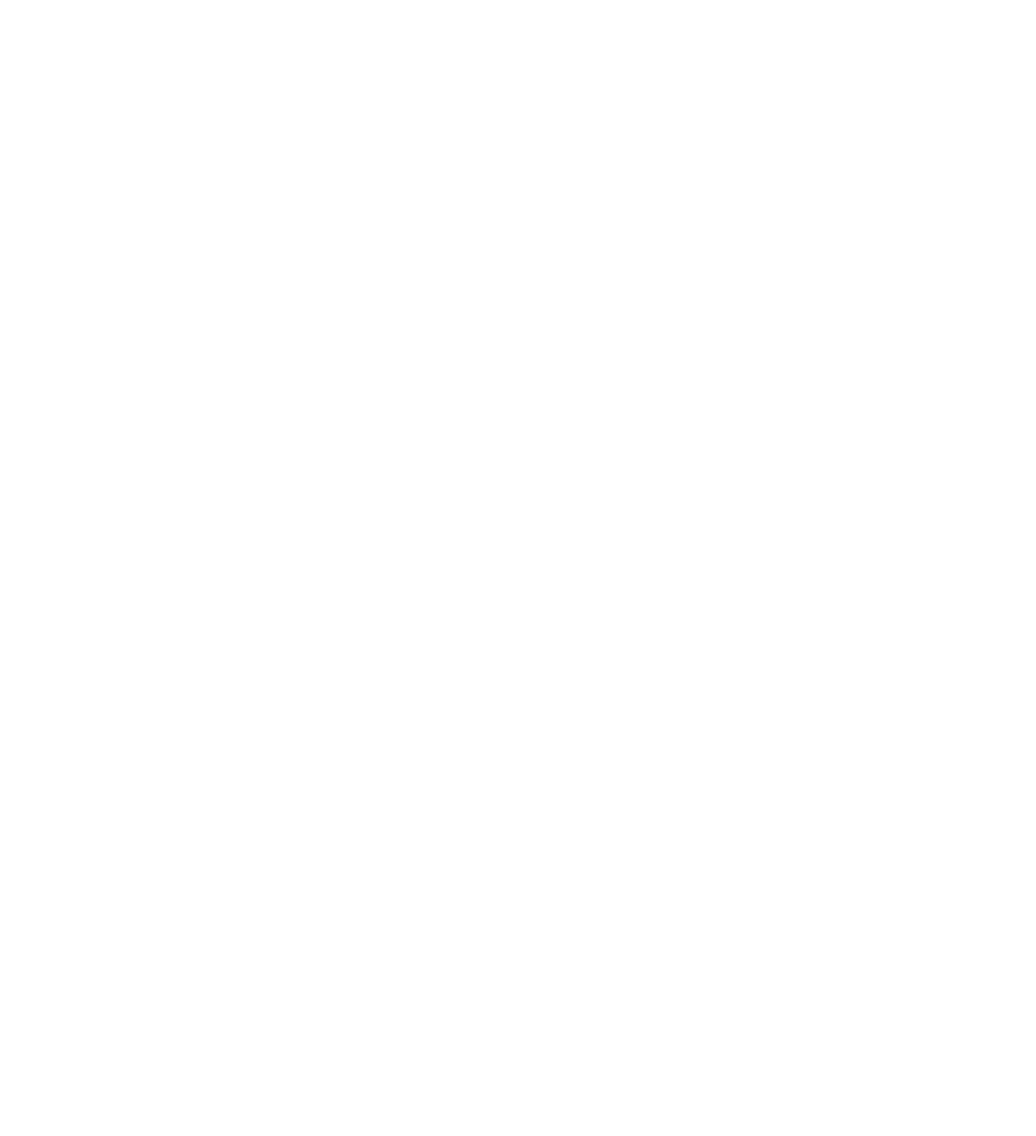
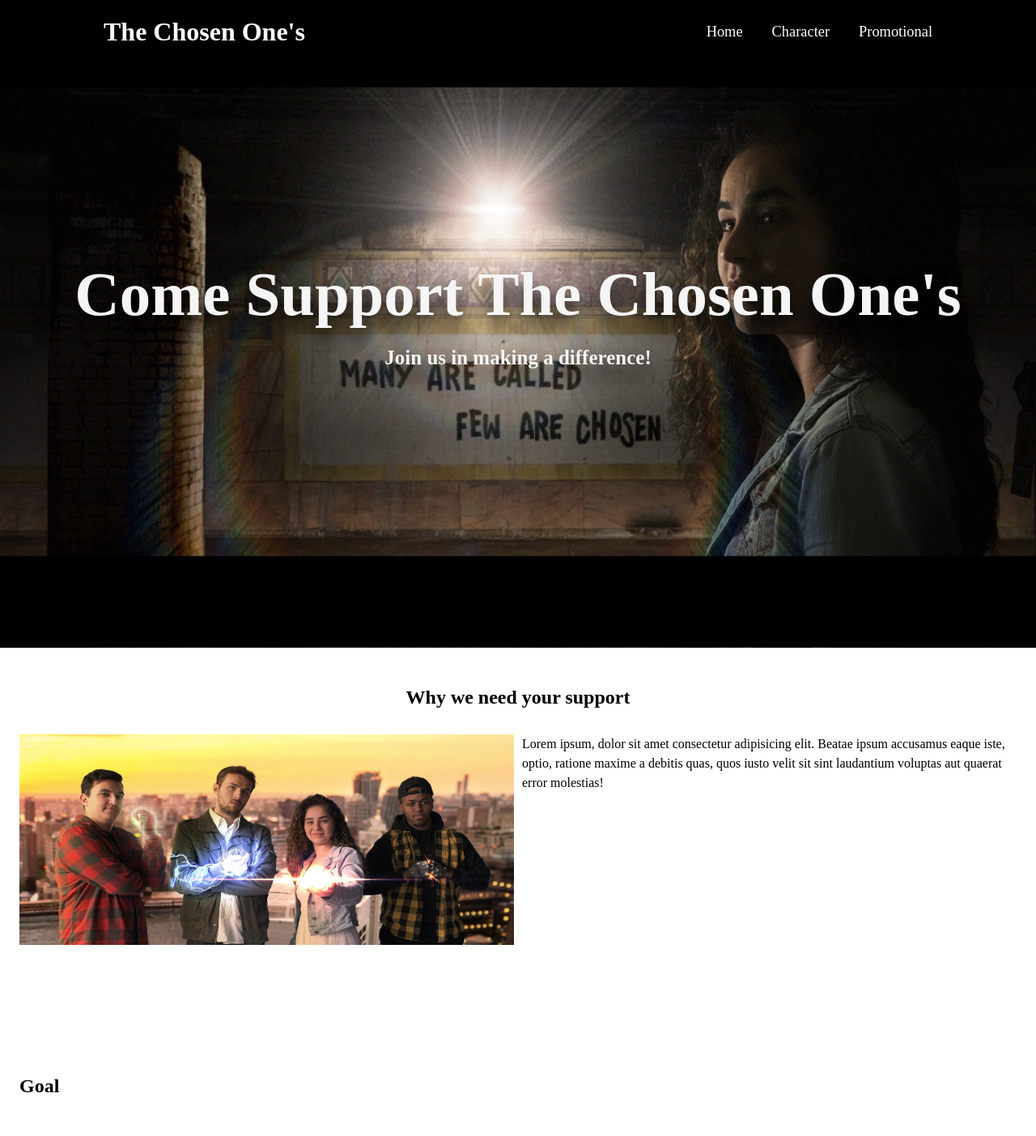
Before and after one commit to MrMolina836/The-Chosen-Ones-Website, a plain HTML site: page pages/Promotional.html in a window 1280 px wide. Shown: the whole page at 81% size. Before the commit the page ends 800 px from the top, so only its background shows below. Drawn offline with nearby package versions, Linux system fonts and the light colour scheme.

```diff
--- a/pages/Promotional.html
+++ b/pages/Promotional.html
@@ -1,12 +1,71 @@
-<!DOCTYPE html>
+<!doctype html>
 <html lang="en">
-<head>
-    <meta charset="UTF-8">
-    <meta name="viewport" content="width=device-width, initial-scale=1.0">
-    <link rel="stylesheet" href="../style.css">
+  <head>
+    <meta charset="UTF-8" />
+    <meta name="viewport" content="width=device-width, initial-scale=1.0" />
+    <link rel="stylesheet" href="../style.css" />
+    <link
+      href="https://unpkg.com/boxicons@2.1.4/css/boxicons.min.css"
+      rel="stylesheet"
+    />
     <title>Promotional</title>
-</head>
-<body>
+  </head>
+  <body>
+    <section class="promotional__home-container">
+      <header class="header">
+        <a href="" class="logo">The Chosen One's</a>
 
-</body>
+        <input type="checkbox" id="check" />
+        <label for="check" class="icons">
+          <i class="bx bx-menu" id="menu__icon"></i>
+          <i class="bx bx-x" id="close__icon"></i>
+        </label>
+
+        <nav class="navbar">
+          <a href="../index.html">Home</a>
+          <a href="./Character.html">Character</a>
+          <a href="#">Promotional</a>
+        </nav>
+      </header>
+      <div class="homeText">
+        <h1 class="homeText">Come Support The Chosen One's</h1>
+        <p class="homeSubtext">
+            Join us in making a difference!
+        </p>
+      </div>
+    </section>
+
+    <main class="promotional__container">
+      <section class="promotional__breakdown">
+        <div class="breakdown__title">
+          <h2>Why we need your support</h2>
+        </div>
+
+        <div class="promotional__detail-breakdown">
+          <div class="promotional__img-container">
+            <img src="../assets/Group Photo.png" alt="" />
+          </div>
+
+          <div class="promotional__text-container">
+            <p>
+              Lorem ipsum, dolor sit amet consectetur adipisicing elit. Beatae
+              ipsum accusamus eaque iste, optio, ratione maxime a debitis quas,
+              quos iusto velit sit sint laudantium voluptas aut quaerat error
+              molestias!
+            </p>
+          </div>
+        </div>
+      </section>
+
+      <section class="fundraiser__container">
+        <div class="fundraiser__title">
+            <h2>Goal</h2>
+        </div>
+
+        <div class="fundraiser__detail-container">
+
+        </div>
+      </section>
+    </main>
+  </body>
 </html>
--- a/style.css
+++ b/style.css
@@ -9,6 +9,8 @@
     min-height: 100vh;
     background: url(./assets/Chosen\ Main\ page.png) no-repeat;
     background-size: cover;
+    background-position: center;
+    width: 100%;
 }
 .header{
     position: fixed;
@@ -29,7 +31,6 @@
     top: 0;
     left: 0;
     background: rgba(0, 0, 0, .1);
-    backdrop-filter: blur(50px);
     z-index: -1;
 }
 .logo{
@@ -81,15 +82,16 @@
     display: flex;
     flex-direction: column;
     align-items: center;
-    padding: 3rem 2rem;
+    padding: 7rem 2rem;
+    background: linear-gradient(to top, #040308, #ad4a28, #dd723c, #fc7001, #dcb697, #9ba5ae, #3e5879, #020b1a);
 }
 .character__box{
-    border: 1px solid black;
+    background: #fff;
     width: 75%;
     padding: 1rem;
     border-radius: 20px;
     margin-top: 3rem;
-    box-shadow: 30px 30px 20px rgba(0, 0, 0, 0.3);
+    box-shadow: 30px 30px 20px rgba(0, 0, 0, 0.5);
     cursor: pointer;
     transition: 0.5s ease-in-out;
 }
@@ -104,16 +106,19 @@
     display: flex;
     flex-direction: column;
     align-items: center;
+    justify-content: center;
 }
 .character__image{
-    width: 75%;
-    height: 80%;
+    width: 110px;
+    height: 100px;
     margin-bottom: .3rem;
 }
 .character__image img{
     height: 100%;
     width: 100%;
     border-radius: 50%;
+    object-fit: cover;
+    object-position: 100% 10%;
 }
 .character__details{
     width: 100%;
@@ -121,6 +126,78 @@
     align-items: center;
     line-height: 1.5;
 }
+
+
+
+
+
+
+
+
+
+
+
+.promotional__home-container{
+    background: url(./assets/Matthew22:14.png) no-repeat;
+    min-height: 100vh;
+    background-size: cover;
+    background-position: center;
+}
+
+.homeText {
+    font-size: 6vw;
+    font-weight: 700;
+    text-shadow: 0 15px 25px rgba(0, 0, 0, 2);
+    color: whitesmoke;
+    bottom: -160px;
+    position: relative;
+    text-align: center;
+    padding: 0px 20px 0px 20px;
+}
+.homeSubtext {
+    position: relative;
+    color: whitesmoke;
+    text-shadow: 0 15px 25px rgba(0, 0, 0, 2);
+    bottom: -170px;
+    font-size: 25px;
+    line-height: 1.9;
+    font-weight: 600;
+}
+.promotional__container{
+    padding: 3rem 1.5rem;
+    width: 100%;
+}
+.promotional__breakdown{
+    min-height: 60vh;
+    display: flex;
+    flex-direction: column;
+
+}
+.breakdown__title{
+    width: 100%;
+    display: flex;
+    justify-content: center;
+    margin-bottom: 2rem;
+}
+.promotional__detail-breakdown{
+    display: flex;
+    gap: 10px;
+}
+.promotional__img-container{
+    width: 50%;
+    height: 260px;
+}
+.promotional__img-container img{
+    width: 100%;
+    height: 100%;
+}
+.promotional__text-container{
+    width: 50%;
+    line-height: 1.5;
+}
+
+
+
 
 
 /*                  Tablets              */
@@ -152,6 +229,8 @@
         background: rgba(0, 0, 0, .1);
         backdrop-filter: blur(50px);
         box-shadow: 0 .5rem 1rem rgba(0, 0, 0, .1);
+        transition: .3s ease;
+        overflow: hidden;
     }
     #check:checked~.navbar {
         height: 17.7rem;
```
Also changed, not shown: index.html (+1 -1 lines), pages/Character.html (+70 -5 lines), assets/Group Photo Logo.png (renamed from assets/IMG_1631.png), assets/Group Photo.png (renamed from assets/IMG_1630.png), assets/Lorena Alvarez.png (renamed from assets/IMG_1632.png), assets/Mark Grover Powers.png (renamed from assets/IMG_1644.png), assets/Matthew22:14.png (renamed from assets/IMG_1638.png), assets/Zachary Morales.png (renamed from assets/IMG_1628.png), 4 other files.
